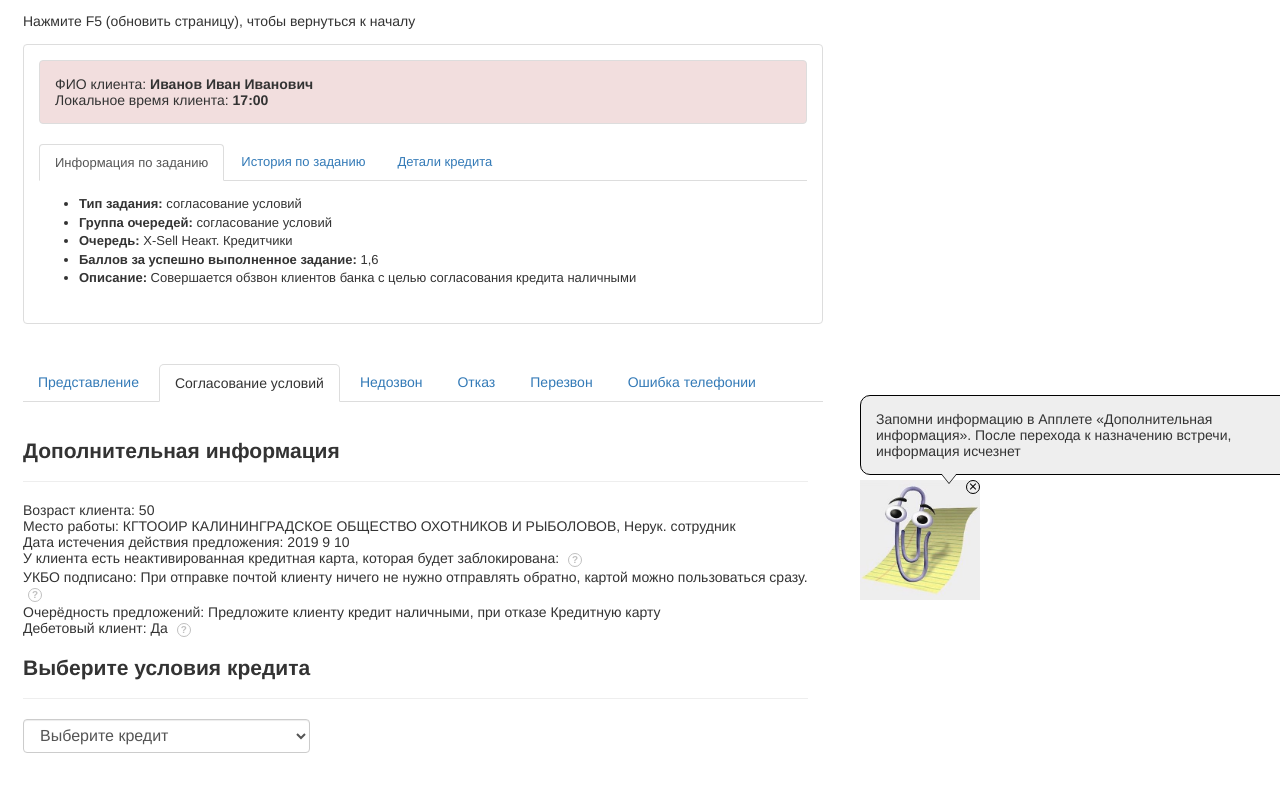
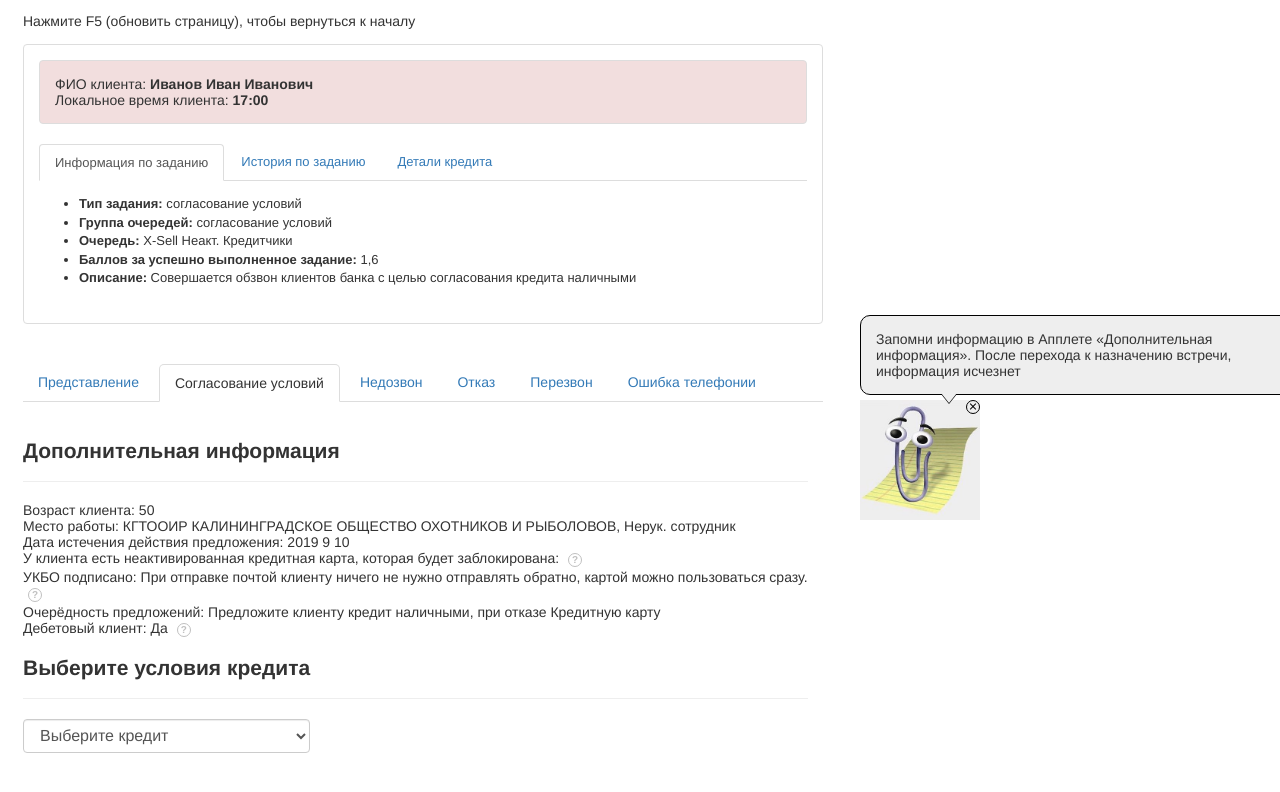
Before and after one commit to pskolotywka/su, a plain HTML site: page index.html in a window 1280 px wide. Both pictures are taken after a click on the element "Согласование условий". Drawn offline with Linux system fonts and the light colour scheme.

Commit message:
10.09.Lena2

```diff
--- a/script.js
+++ b/script.js
@@ -493,7 +493,7 @@ function m_a__map() {
         ymaps.ready(init);
         document.getElementById("m_a__map1").style.display = 'block';
         document.getElementById("m_a__map").style.display = 'none';
-        tip.classList.remove('.hidden');
+        tip.classList.add('hidden');
         //при клике на body
         doc.addEventListener('click', e => {
             const blockMore = e.target.closest('#map') || e.target.closest('#m_a__map') || e.target.closest('#id');
@@ -1277,17 +1277,12 @@ function clipPosition(){
         window.drag.destroy();
         window.drag = new Draggable (element, options);
         //изначальные координаты
-        drag.set(window.innerWidth - 420,window.innerHeight - 230);
+        drag.set(window.innerWidth - 570,window.innerHeight - 340);
     });
     //при клике на согласование условий
     conditions.addEventListener('click', e => {
-        //меняем класс, чтоб можно было перетаскивать скрепку
-        wrapClip.classList.add('new-area');
+        wrapClip.classList.add('conditions-area');
 
-        window.drag.destroy();
-        window.drag = new Draggable (element, options);
-        //изначальные координаты
-        drag.set(window.innerWidth - 420,window.innerHeight - 320);
     })
 }
 
--- a/style.css
+++ b/style.css
@@ -1015,15 +1015,17 @@ th {
 .area{
     position: fixed;
     top: 400px;
-    right: 350px;
+    left: 830px;
     width: 120px;
     height: 120px;
     pointer-events: none;
 }
-
+.conditions-area{
+    left: 860px;
+}
 .new-area{
     top: 0;
-    right: 0;
+    left: 0;
     width: 100%;
     height: 100%;
 }
```
